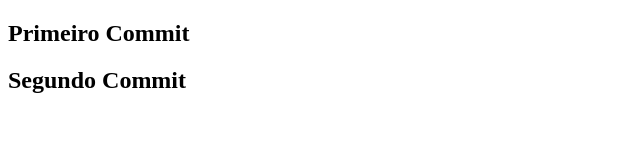
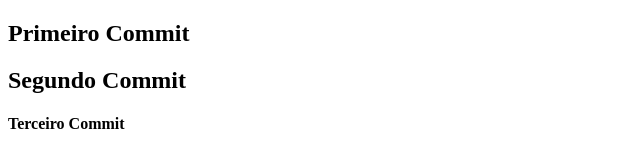
Before and after one commit to Th14go/projeto-colaborativo, a plain HTML site: page index.html in a window 1280 px wide. Shown: the whole page, without its empty margins (0-640 px from the left). Drawn offline with Linux system fonts and the light colour scheme.

Commit message:
Terceiro Commit

```diff
--- a/index.html
+++ b/index.html
@@ -15,6 +15,6 @@
     <body>
        <h2>Primeiro Commit</h2>
        <h2>Segundo Commit</h2>
-
+       <h4>Terceiro Commit</h4>
     </body>
 </html>
```
